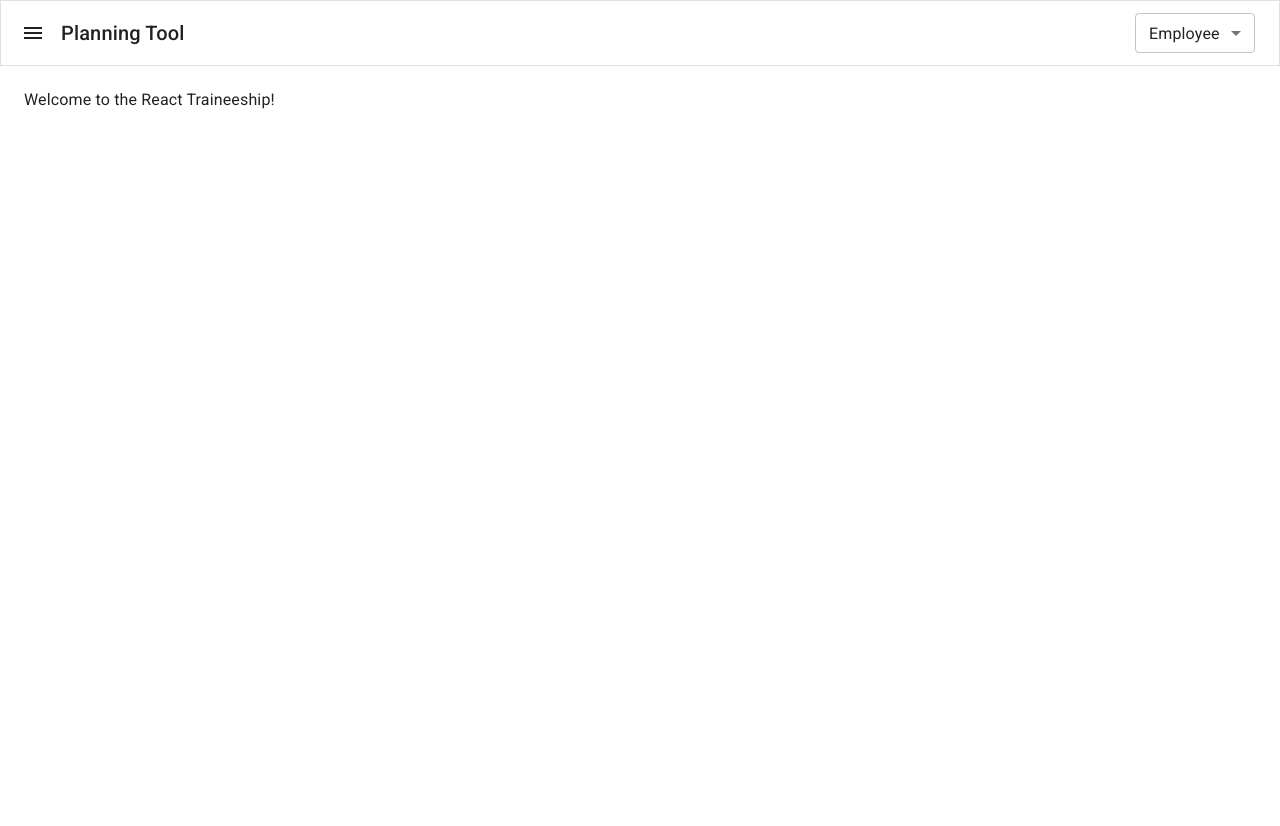
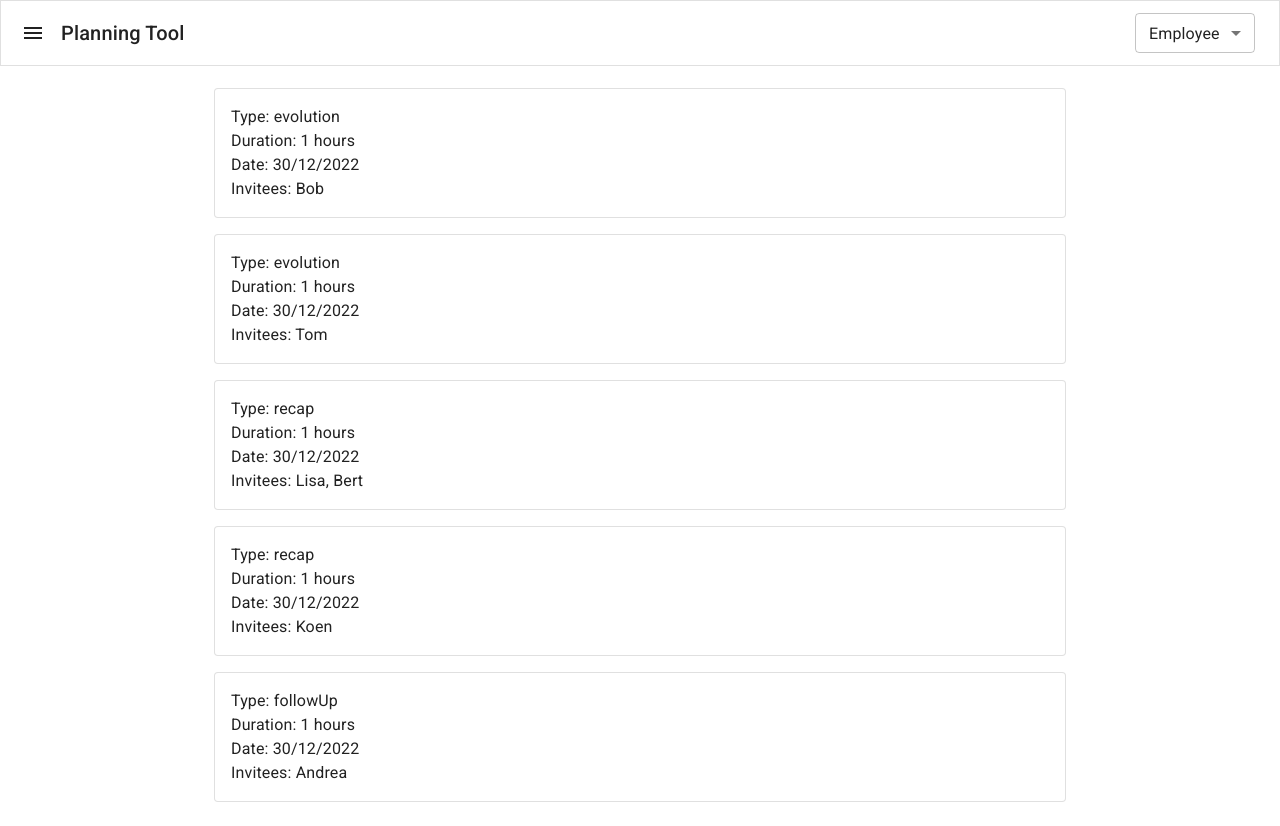
Before and after one commit to DePotterr/axxes-trainee-react, a React (Create React App) app: page /meetings in a window 1280 px wide. Before the commit the page ends 800 px from the top, so only its background shows below. Built offline with nearby package versions, Linux system fonts and the light colour scheme; data requests are answered from the project's data file.

Commit message:
chore: add ex8 solution

```diff
--- a/src/shared/components/App/App.jsx
+++ b/src/shared/components/App/App.jsx
@@ -1,5 +1,8 @@
 import CssBaseline from "@mui/material/CssBaseline";
 import { ThemeProvider } from "@mui/material/styles";
+import { BrowserRouter, Routes, Route, Navigate } from "react-router-dom";
+import MeetingOverview from "../../../pages/MeetingOverview";
+import NotFound from "../../../pages/NotFound";
 
 import theme from "../../css/theme";
 import Layout from "../Layout";
@@ -7,8 +10,19 @@ import Layout from "../Layout";
 function App() {
   return (
     <ThemeProvider theme={theme}>
-      <CssBaseline />
-      <Layout>Welcome to the React Traineeship!</Layout>
+      <BrowserRouter>
+        <CssBaseline />
+        <Layout>
+          <Routes>
+            <Route path="/meetings" element={<MeetingOverview />} />
+            <Route
+              path="/"
+              element={<Navigate to="/meetings" replace={true} />}
+            />
+            <Route path="*" element={<NotFound />} />
+          </Routes>
+        </Layout>
+      </BrowserRouter>
     </ThemeProvider>
   );
 }
```
